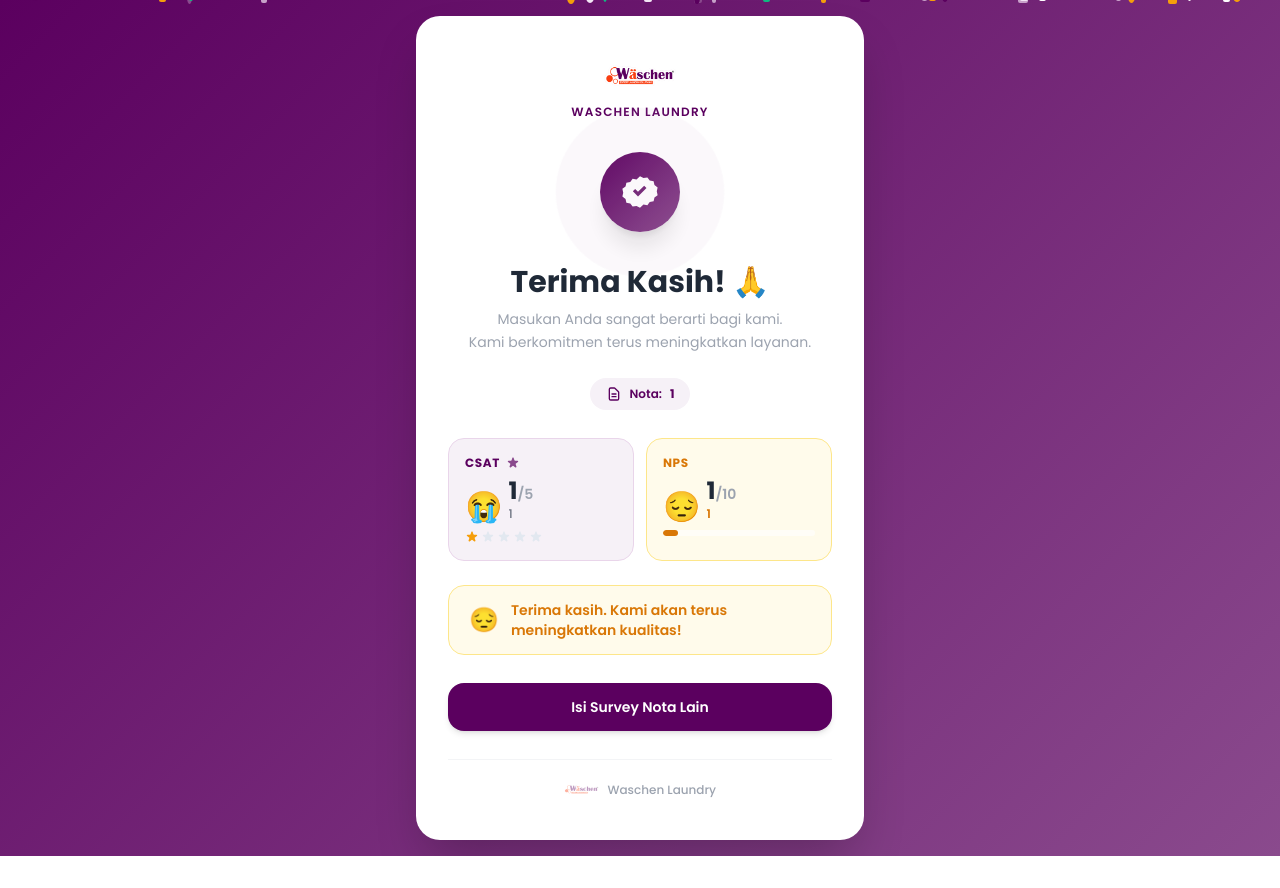
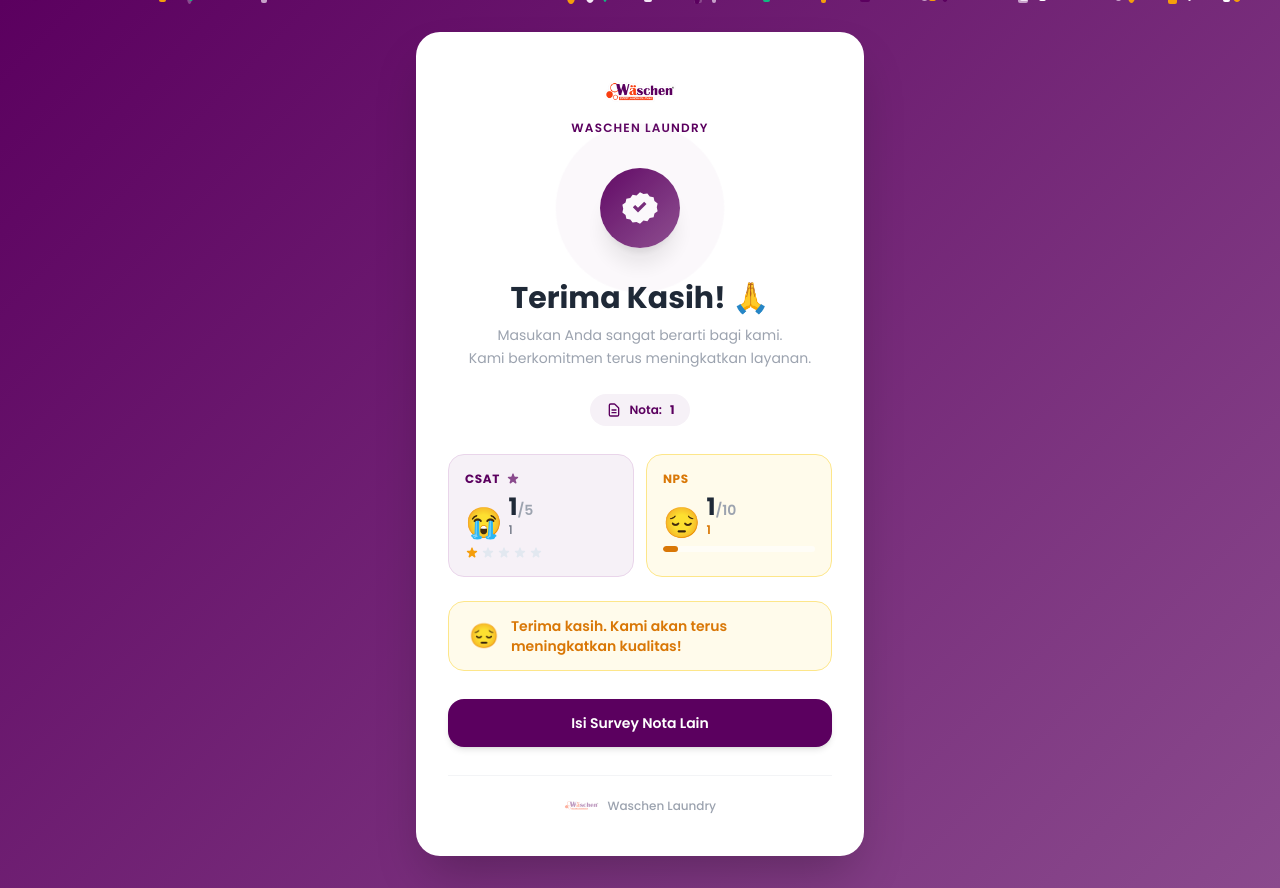
Before and after one commit to saputraananda/satisfaction-cleanox, a PHP site: page /thankyou.php in a window 1280 px wide. Before the commit the page ends 856 px from the top, so only its background shows below. Run offline with PHP 8.4, Linux system fonts and the light colour scheme; the visitor is signed in with stand-in values (Sample User, id 1); some libraries are stand-ins or nearby versions.

Commit message:
update : bug scrolling

```diff
--- a/csat.php
+++ b/csat.php
@@ -131,9 +131,9 @@ $preselected = (int) ($_SESSION['csat_score'] ?? 0);
   </style>
 </head>
 
-<body class="min-h-screen flex items-center justify-center p-4 relative overflow-hidden">
+<body class="min-h-screen flex items-start sm:items-center justify-center p-4 py-8 relative">
 
-  <div id="bubblesContainer" class="absolute inset-0 pointer-events-none overflow-hidden"></div>
+  <div id="bubblesContainer" class="fixed inset-0 pointer-events-none overflow-hidden"></div>
 
   <div class="bg-white rounded-3xl shadow-2xl w-full max-w-lg px-8 py-10 animate-card-in relative z-10">
 
--- a/feedback.php
+++ b/feedback.php
@@ -117,9 +117,9 @@ $nps_emoji  = $nps_score <= 6 ? '😔' : ($nps_score <= 8 ? '😌' : '🤩');
     .progress-bar { transition: width .5s cubic-bezier(.4,0,.2,1); }
   </style>
 </head>
-<body class="min-h-screen flex items-center justify-center p-4 relative overflow-hidden">
+<body class="min-h-screen flex items-start sm:items-center justify-center p-4 py-8 relative">
 
-  <div id="bubblesContainer" class="absolute inset-0 pointer-events-none overflow-hidden"></div>
+  <div id="bubblesContainer" class="fixed inset-0 pointer-events-none overflow-hidden"></div>
 
   <div class="bg-white rounded-3xl shadow-2xl w-full max-w-lg px-8 py-10 animate-card-in relative z-10">
 
--- a/index.php
+++ b/index.php
@@ -94,9 +94,9 @@ $posted_nota = htmlspecialchars($_POST['no_nota'] ?? '', ENT_QUOTES, 'UTF-8');
   </style>
 </head>
 
-<body class="min-h-screen flex items-center justify-center p-4 relative overflow-hidden">
+<body class="min-h-screen flex items-start sm:items-center justify-center p-4 py-8 relative">
 
-  <div id="bubblesContainer" class="absolute inset-0 pointer-events-none overflow-hidden"></div>
+  <div id="bubblesContainer" class="fixed inset-0 pointer-events-none overflow-hidden"></div>
 
   <!-- ===== MODAL: Nota sudah diisi ===== -->
   <?php if ($duplicate): ?>
--- a/nps.php
+++ b/nps.php
@@ -133,9 +133,9 @@ $preselected = isset($_SESSION['nps_score']) ? (int) $_SESSION['nps_score'] : -1
   </style>
 </head>
 
-<body class="min-h-screen flex items-center justify-center p-4 relative overflow-hidden">
+<body class="min-h-screen flex items-start sm:items-center justify-center p-4 py-8 relative">
 
-  <div id="bubblesContainer" class="absolute inset-0 pointer-events-none overflow-hidden"></div>
+  <div id="bubblesContainer" class="fixed inset-0 pointer-events-none overflow-hidden"></div>
 
   <div class="bg-white rounded-3xl shadow-2xl w-full max-w-lg px-8 py-10 animate-card-in relative z-10">
 
--- a/thankyou.php
+++ b/thankyou.php
@@ -116,10 +116,10 @@ session_destroy();
   </style>
 </head>
 
-<body class="min-h-screen flex items-center justify-center p-4 relative overflow-hidden">
+<body class="min-h-screen flex items-start sm:items-center justify-center p-4 py-8 relative">
 
-  <div id="bubblesContainer" class="absolute inset-0 pointer-events-none overflow-hidden"></div>
-  <div id="confettiContainer" class="absolute inset-0 pointer-events-none overflow-hidden"></div>
+  <div id="bubblesContainer" class="fixed inset-0 pointer-events-none overflow-hidden"></div>
+  <div id="confettiContainer" class="fixed inset-0 pointer-events-none overflow-hidden"></div>
 
   <div class="bg-white rounded-3xl shadow-2xl w-full max-w-md px-8 py-10 animate-card-in relative z-10">
 
```
